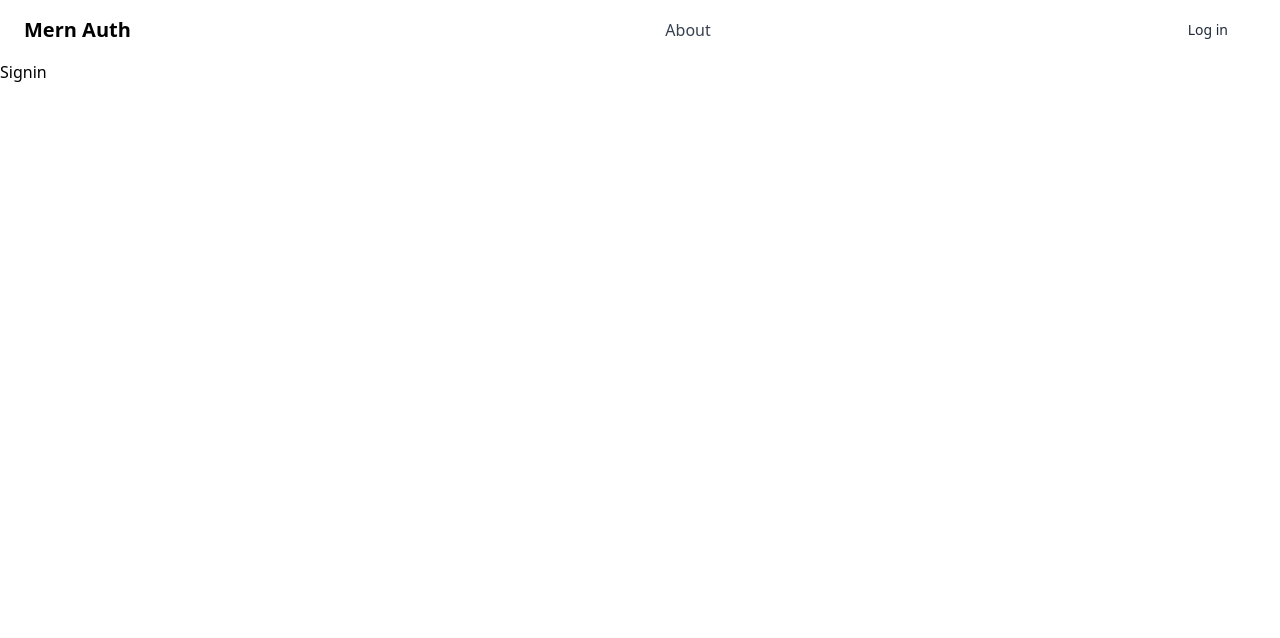
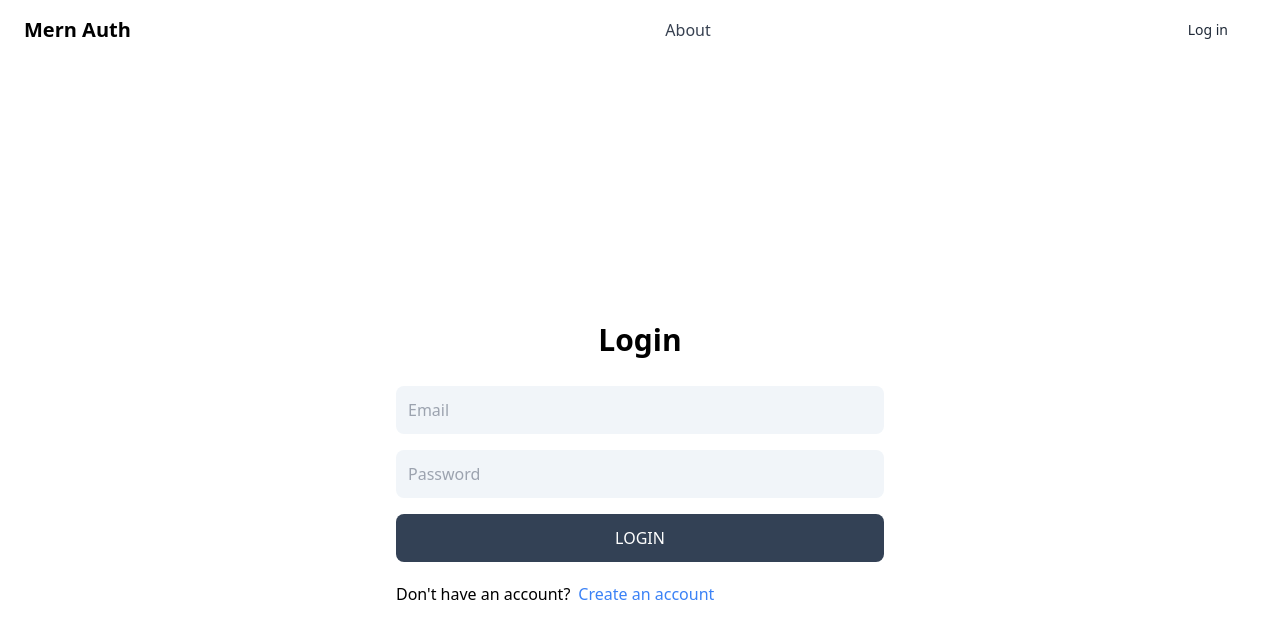
Before and after one commit to sujandhakal0/mern-auth, a React (Vite) app in the folder client/: page /signin in a window 1280 px wide. Shown: the top 638 px of the page. Built offline with nearby package versions, Linux system fonts and the light colour scheme.

Commit message:
complete signin page funcationality

```diff
--- a/client/package.json
+++ b/client/package.json
@@ -14,7 +14,7 @@
     "react": "^18.3.1",
     "react-dom": "^18.3.1",
     "react-hot-toast": "^2.4.1",
-    "react-router-dom": "^6.26.0"
+    "react-router-dom": "^6.26.1"
   },
   "devDependencies": {
     "@eslint/js": "^9.8.0",
--- a/client/src/pages/Signin.jsx
+++ b/client/src/pages/Signin.jsx
@@ -1,11 +1,81 @@
-import React from 'react'
+import React, { useState } from "react";
+import { Link, useNavigate } from "react-router-dom";
+import axios from "axios";
+import toast, { Toaster } from "react-hot-toast";
 
 const Signin = () => {
+  const [formData, setFormData] = useState({});
+  const [error, setError] = useState(false);
+  const [loading, setLoading] = useState(false);
+  const [errorMessage, setErrorMessage] = useState("");
+
+  const navigate = useNavigate();
+  const handleChange = (e) => {
+    setFormData({ ...formData, [e.target.id]: e.target.value });
+  };
+
+  const handleSubmit = async (e) => {
+    e.preventDefault();
+    try {
+      setLoading(true);
+      setError(false);
+      setErrorMessage("");
+      const res = await axios.post("/api/auth/signin", formData);
+      setLoading(false);
+      setError(false);
+      setErrorMessage("");
+      toast.success("User Login successfull");
+      navigate("/");
+    } catch (error) {
+      setLoading(false);
+      setError(true);
+
+      if (
+        error.response &&
+        error.response.data &&
+        error.response.data.message
+      ) {
+        setErrorMessage(error.response.data.message);
+      } else {
+        setErrorMessage("Something went wrong!");
+      }
+    }
+    const form = e.target;
+    form.reset();
+  };
   return (
-    <div>
-      Signin
+    <div className="w-screen h-screen flex items-center justify-center">
+      <div className="p-3 max-w-lg mx-auto w-full">
+        <h1 className="text-3xl text-center font-semibold my-7">Login</h1>
+        <form onSubmit={handleSubmit} className="flex flex-col gap-4">
+          <input
+            type="email"
+            placeholder="Email"
+            id="email"
+            className="bg-slate-100 p-3 rounded-lg"
+            onChange={handleChange}
+          />
+          <input
+            type="password"
+            placeholder="Password"
+            id="password"
+            className="bg-slate-100 p-3 rounded-lg"
+            onChange={handleChange}
+          />
+          <button className="bg-slate-700 text-white p-3 rounded-lg uppercase hover:opacity-95 disabled:opacity-80">
+            {loading ? "loading..." : "Login"}
+          </button>
+        </form>
+        <div className="flex gap-2 mt-5">
+          <p>Don't have an account?</p>
+          <Link to="/signup">
+            <span className="text-blue-500">Create an account</span>
+          </Link>
+        </div>
+        <p className="text-red-500 mt-5">{errorMessage}</p>
+      </div>
     </div>
-  )
-}
+  );
+};
 
-export default Signin
+export default Signin;
--- a/client/src/pages/Signup.jsx
+++ b/client/src/pages/Signup.jsx
@@ -1,13 +1,15 @@
 import React, { useState } from "react";
-import { Link } from "react-router-dom";
+import { Link, useNavigate } from "react-router-dom";
 import axios from "axios";
 import toast, { Toaster } from "react-hot-toast";
-import { data } from "autoprefixer";
+
 const Signup = () => {
   const [formData, setFormData] = useState({});
   const [error, setError] = useState(false);
   const [loading, setLoading] = useState(false);
   const [errorMessage, setErrorMessage] = useState("");
+
+  const navigate = useNavigate();
 
   const handleChange = (e) => {
     setFormData({ ...formData, [e.target.id]: e.target.value });
@@ -24,6 +26,7 @@
       setError(false);
       setErrorMessage("");
       toast.success("User created successfully");
+      navigate("/signin");
     } catch (error) {
       setLoading(false);
       setError(true);
```
Also changed, not shown: 1 other file (tests, documents, lock files or other folders).
